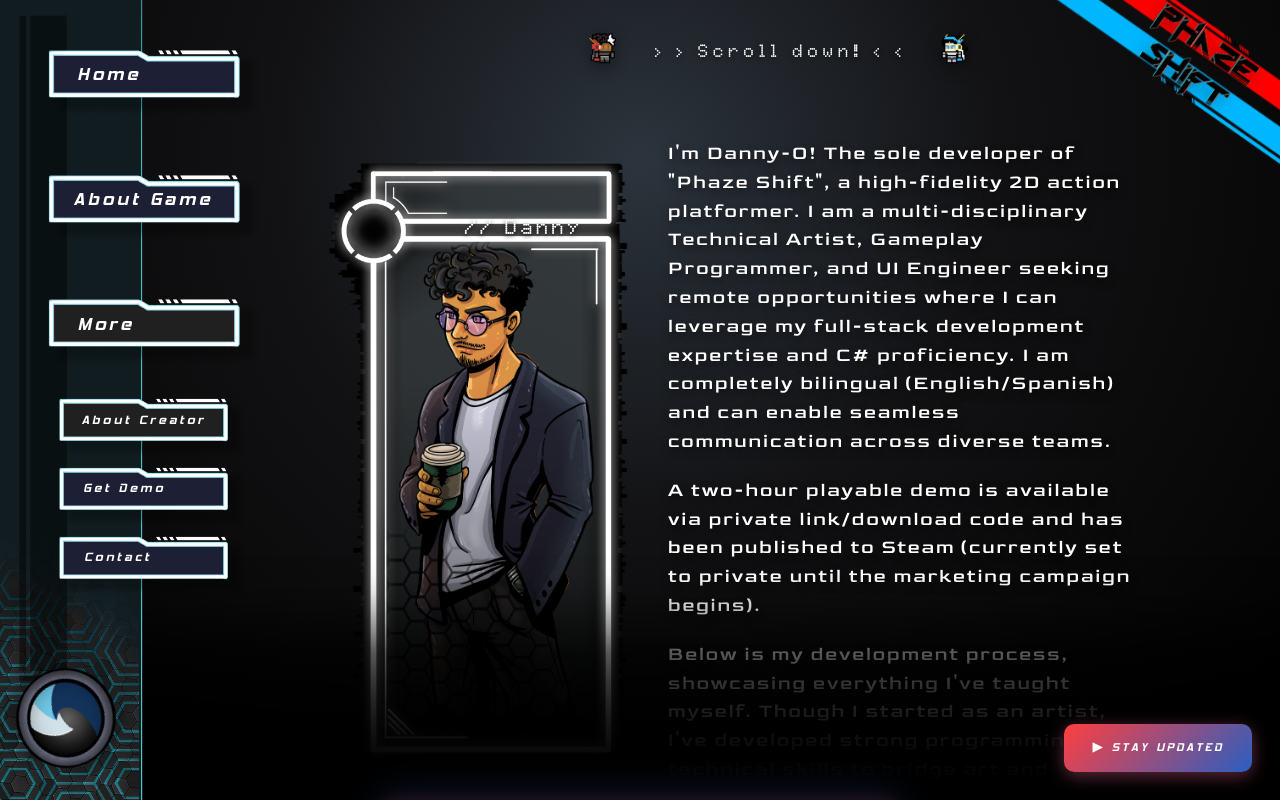
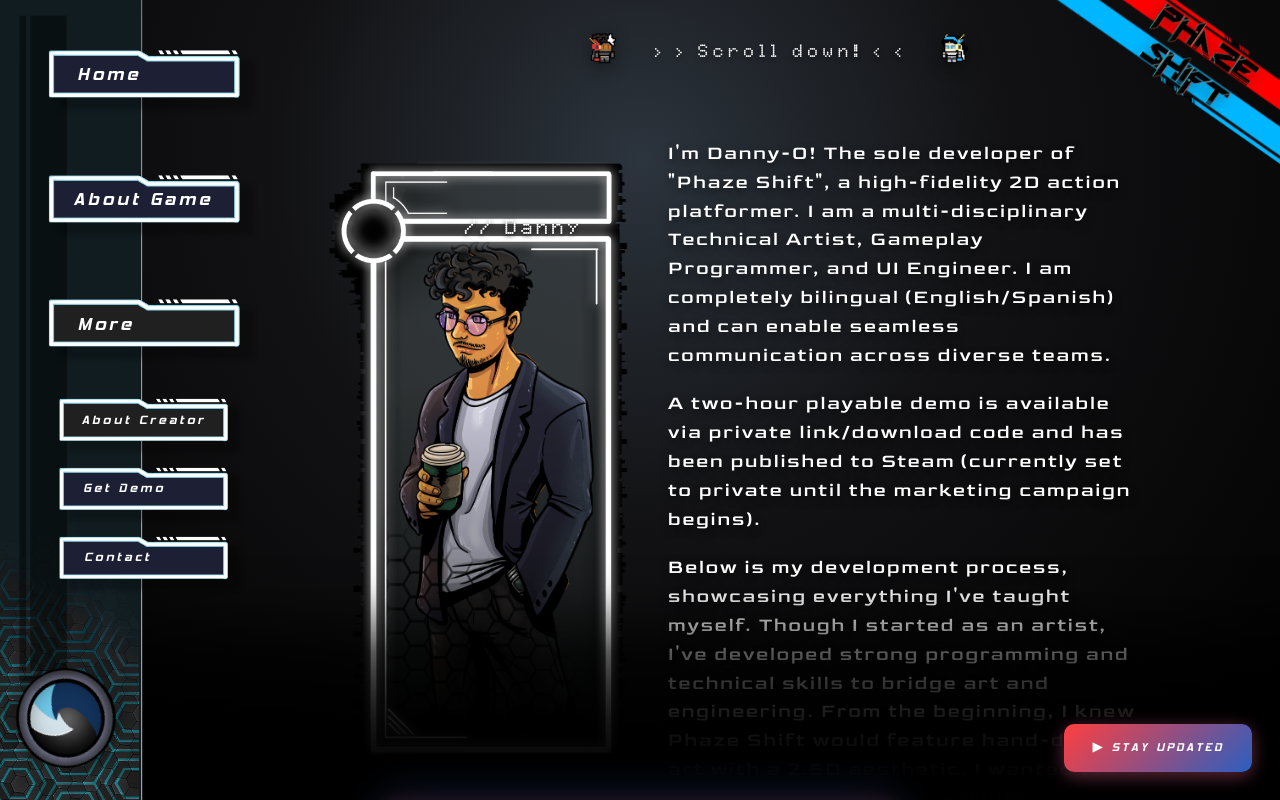
Before and after one commit to MegaMang0/phaze-shift-site, a Next.js app: page /aboutcreator in a window 1280 px wide. Shown: the top 800 px of the page. Built offline with nearby package versions, Linux system fonts and the light colour scheme.

Commit message:
Made Changes to the About Creator section

```diff
--- a/app/AboutCreator.tsx
+++ b/app/AboutCreator.tsx
@@ -98,8 +98,7 @@ export default function AboutCreator() {
                     <div className="text-content">
                       <p className="intro-paragraph">
                        I'm Danny-O! The sole developer of "Phaze Shift", a high-fidelity 2D action platformer.
-                       I am a multi-disciplinary Technical Artist, Gameplay Programmer, and UI Engineer seeking remote
-                       opportunities where I can leverage my full-stack development expertise and C# proficiency.
+                       I am a multi-disciplinary Technical Artist, Gameplay Programmer, and UI Engineer.
                        I am completely bilingual (English/Spanish) and can enable seamless communication across diverse teams.
                       </p>
 
```
